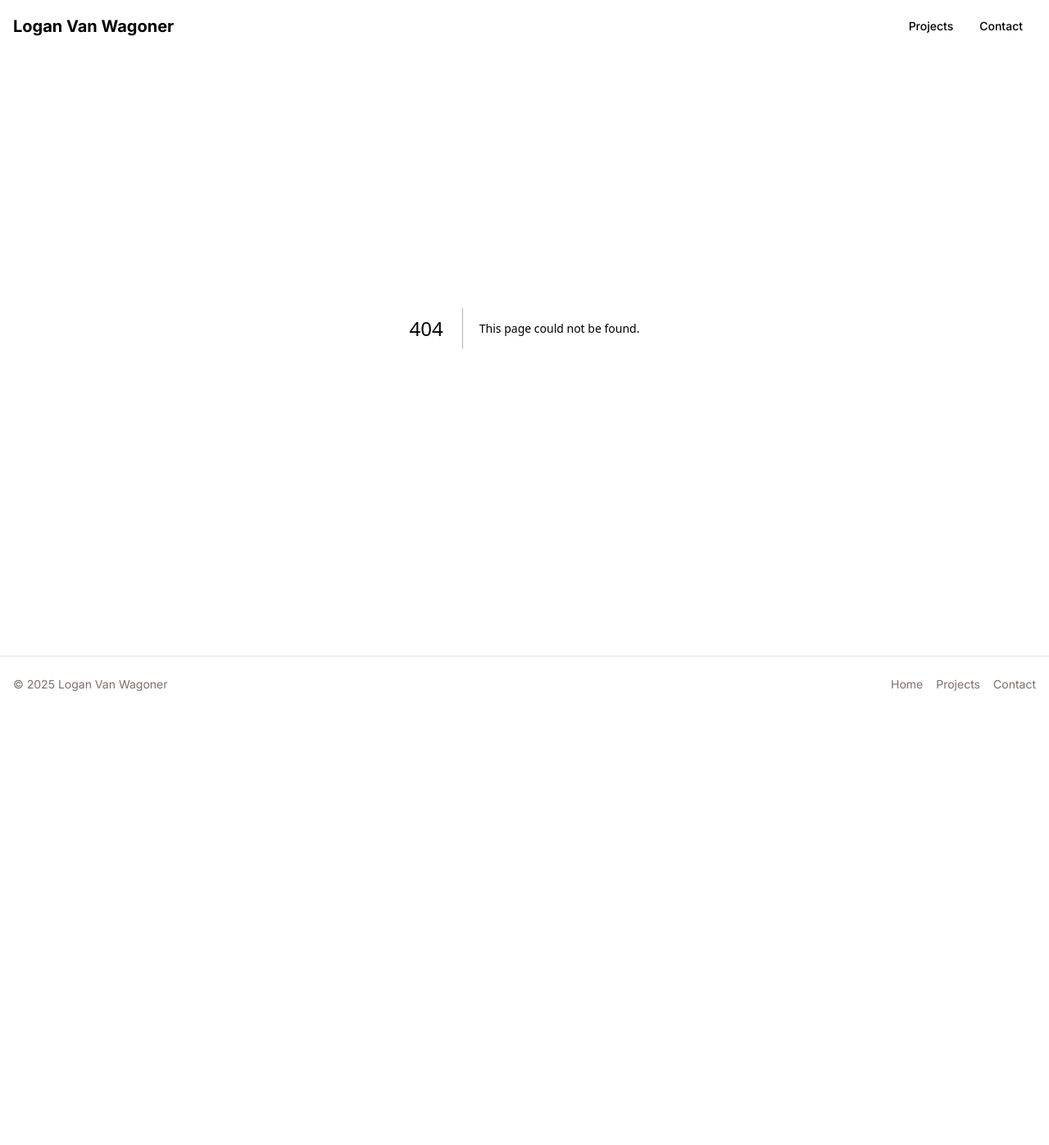
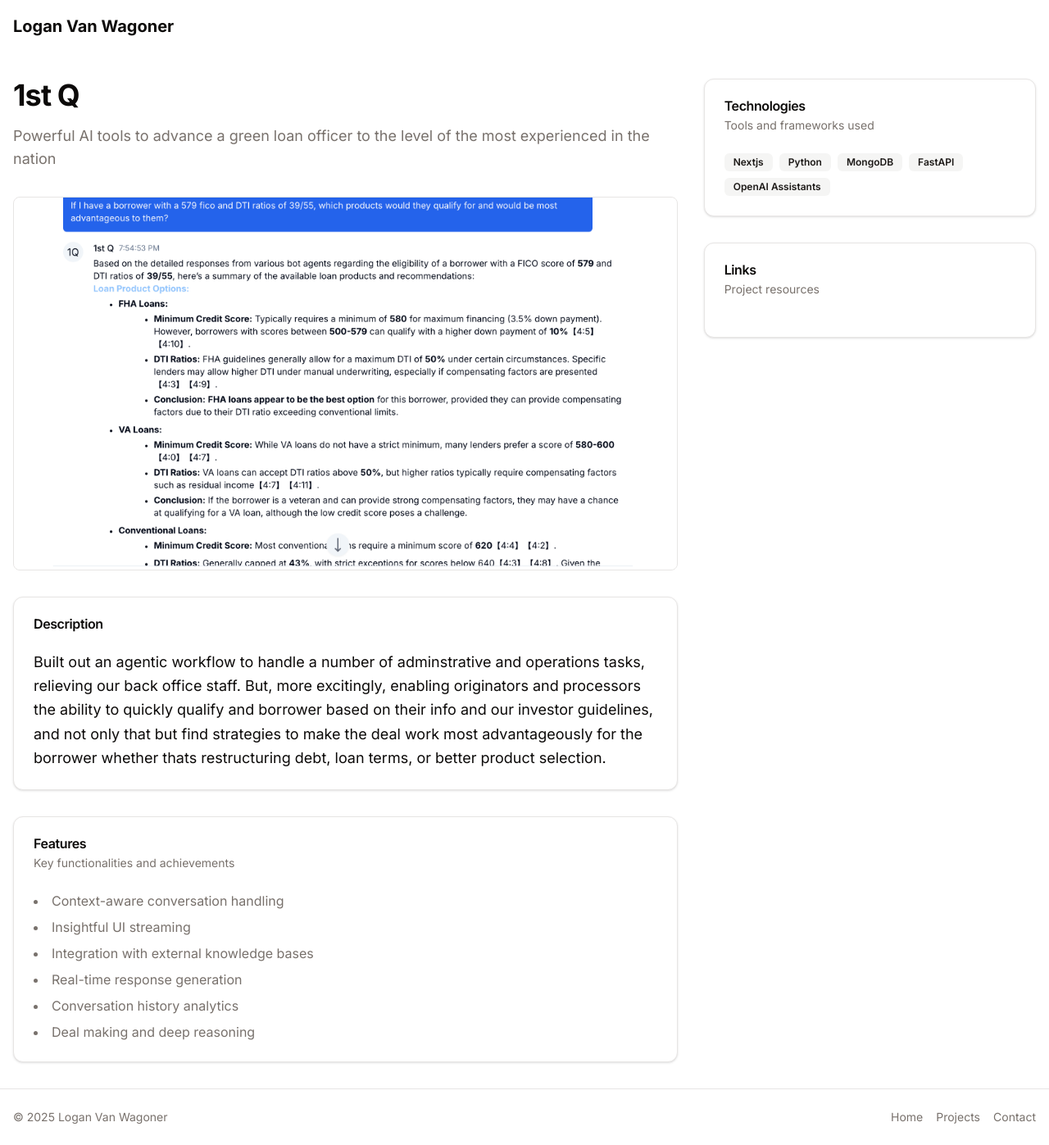
Before and after one commit to lgvw3/logan-vw, a Next.js app: page /projects/1st-q in a window 1280 px wide. Before the commit this address had no page. Shown: the whole page at 82% size. Before the commit the page ends 869 px from the top, so only its background shows below. Built offline with nearby package versions, Linux system fonts and the light colour scheme.

Commit message:
projects page for more details

```diff
--- /dev/null
+++ b/app/projects/[id]/page.tsx
@@ -0,0 +1,140 @@
+import { notFound } from "next/navigation"
+import Image from "next/image"
+import { Github, Globe } from 'lucide-react'
+import Link from "next/link"
+
+import { Button } from "@/components/ui/button"
+import { Card, CardContent, CardDescription, CardHeader, CardTitle } from "@/components/ui/card"
+import { Badge } from "@/components/ui/badge"
+import { projects } from "@/lib/projects/data"
+
+interface ProjectPageProps {
+  params: {
+    id: string
+  }
+}
+
+export async function generateStaticParams() {
+  return projects.map((project) => ({
+    id: project.id,
+  }))
+}
+
+export async function generateMetadata({ params }: ProjectPageProps) {
+  const project = projects.find((p) => p.id === params.id)
+
+  if (!project) {
+    return {
+      title: "Project Not Found",
+    }
+  }
+
+  return {
+    title: project.title,
+    description: project.summary || project.description,
+  }
+}
+
+export default function Page({ params }: ProjectPageProps) {
+  const project = projects.find((p) => p.id === params.id)
+
+  if (!project) {
+    notFound()
+  }
+
+  return (
+    <div className="container pt-24 mx-auto px-4 py-8">
+
+      <div className="grid gap-8 lg:grid-cols-[2fr,1fr]">
+        <div className="space-y-8">
+          <div>
+            <h1 className="text-4xl font-bold tracking-tight">{project.title}</h1>
+            {project.summary && (
+              <p className="mt-4 text-lg text-muted-foreground">{project.summary}</p>
+            )}
+          </div>
+
+          {project.image && (
+            <div className="relative aspect-video overflow-hidden rounded-lg border bg-muted">
+              <Image
+                src={project.image}
+                alt={project.title}
+                fill
+                className="object-cover"
+                priority
+              />
+            </div>
+          )}
+
+          <Card>
+            <CardHeader>
+              <CardTitle>Description</CardTitle>
+            </CardHeader>
+            <CardContent>
+              <p className="text-lg leading-relaxed">{project.description}</p>
+            </CardContent>
+          </Card>
+
+          <Card>
+            <CardHeader>
+              <CardTitle>Features</CardTitle>
+              <CardDescription>Key functionalities and achievements</CardDescription>
+            </CardHeader>
+            <CardContent>
+              <ul className="list-inside list-disc space-y-2">
+                {project.features.map((feature, index) => (
+                  <li key={index} className="text-muted-foreground">
+                    {feature}
+                  </li>
+                ))}
+              </ul>
+            </CardContent>
+          </Card>
+        </div>
+
+        <div className="space-y-8">
+          <Card>
+            <CardHeader>
+              <CardTitle>Technologies</CardTitle>
+              <CardDescription>Tools and frameworks used</CardDescription>
+            </CardHeader>
+            <CardContent>
+              <div className="flex flex-wrap gap-2">
+                {project.technologies.map((tech) => (
+                  <Badge key={tech} variant="secondary">
+                    {tech}
+                  </Badge>
+                ))}
+              </div>
+            </CardContent>
+          </Card>
+
+          <Card>
+            <CardHeader>
+              <CardTitle>Links</CardTitle>
+              <CardDescription>Project resources</CardDescription>
+            </CardHeader>
+            <CardContent className="space-y-4">
+              {project.github && (
+                <Button asChild className="w-full">
+                  <Link href={project.github}>
+                    <Github className="mr-2 h-4 w-4" />
+                    View Source Code
+                  </Link>
+                </Button>
+              )}
+              {project.demo && (
+                <Button asChild variant="secondary" className="w-full">
+                  <Link href={project.demo}>
+                    <Globe className="mr-2 h-4 w-4" />
+                    Live Demo
+                  </Link>
+                </Button>
+              )}
+            </CardContent>
+          </Card>
+        </div>
+      </div>
+    </div>
+  )
+}
--- /dev/null
+++ b/app/projects/not-found.tsx
@@ -0,0 +1,17 @@
+import Link from "next/link"
+
+import { Button } from "@/components/ui/button"
+
+export default function NotFound() {
+  return (
+    <div className="container mx-auto flex min-h-[calc(100vh-4rem)] flex-col items-center justify-center gap-4 px-4 py-16 text-center">
+      <h1 className="text-4xl font-bold">Project Not Found</h1>
+      <p className="text-lg text-muted-foreground">
+        The project you are looking for does not exist or has been removed.
+      </p>
+      <Button asChild>
+        <Link href="/#projects">Back to Projects</Link>
+      </Button>
+    </div>
+  )
+}
--- a/components/header.tsx
+++ b/components/header.tsx
@@ -5,8 +5,10 @@ import Link from "next/link"
 import { Button } from "@/components/ui/button"
 import { cn } from "@/lib/utils"
 import { Separator } from "./ui/separator"
+import { usePathname } from "next/navigation"
 
 export default function Header() {
+    const pathname = usePathname()
     const [isScrolled, setIsScrolled] = useState(false)
 
     useEffect(() => {
@@ -25,18 +27,29 @@ export default function Header() {
         )}>
             <div className="container mx-auto px-4">
                 <div className="flex h-16 items-center justify-between">
-                    <Link href="#top" className="text-lg md:text-xl font-bold hover:text-primary">
+                    <Link
+                        href={pathname.startsWith('/projects') ? '/' : "#top"}
+                        className="text-lg md:text-xl font-bold hover:text-primary"
+                    >
                         Logan <span className="text-nowrap">Van Wagoner</span>
                     </Link>
                     <Separator orientation="vertical" className="ml-2 md:hidden" />
+                    {
+                        pathname.startsWith('/projects') ? null
+                        :
                         <nav className="flex">
                             <Button variant="ghost" asChild>
-                            <Link href="#projects">Projects</Link>
+                                <Link
+                                    href={pathname.startsWith('/projects') ? '/' : "/#projects"}
+                                >Projects</Link>
                             </Button>
                             <Button variant="ghost" asChild>
-                            <Link href="#contact">Contact</Link>
+                                <Link
+                                    href={pathname.startsWith('/projects') ? '/' : "/#contact"}
+                                >Contact</Link>
                             </Button>
                         </nav>
+                    }
                 </div>
             </div>
         </header>
--- a/components/projects-section.tsx
+++ b/components/projects-section.tsx
@@ -12,6 +12,7 @@ import Image from "next/image"
 import { Brain, Car, DollarSignIcon } from 'lucide-react'
 import { cn } from "@/lib/utils"
 import { buttonVariants } from "./ui/button"
+import Link from "next/link"
 
 const projects = [
     {
@@ -22,7 +23,8 @@ const projects = [
         icon: Car,
         featured: true,
         video: '/drive-vid.mov?height=300&width=400',
-        link: 'https://github.com/lgvw3/CarGOSPACE'
+        link: 'https://github.com/lgvw3/CarGOSPACE',
+        details: '/self-driving-car'
     },
     {
         title: "1st Q",
@@ -30,14 +32,16 @@ const projects = [
         image: "/1st-q.png?height=200&width=300",
         technologies: ["OpenAI", "FastAPI", "Nextjs", "MongoDB", "Typescript"],
         icon: Brain,
-        video: '/1st-q-vid.mov'
+        video: '/1st-q-vid.mov',
+        details: '/1st-q'
     },
     {
         title: "Profitability Tool",
         description: "Data pipelines, org trees, and advanced tools for branch profitability management for both branch and compnay leaders.",
         image: "/profitability-shot.png?height=200&width=300",
         technologies: ["Nextjs", "Typescript", "Python", "MongoDB", "Data Pipelines"],
-        icon: DollarSignIcon
+        icon: DollarSignIcon,
+        details: '/profitability-tool'
     },
 ]
 
@@ -108,9 +112,9 @@ export default function ProjectsSection() {
                                         }
                                     </div>
                                 </CardContent>
+                                <CardFooter>
                                 {
                                     project.link && (
-                                        <CardFooter>
                                         <a
                                             className={buttonVariants({variant: 'link'})}
                                             href={project.link}
@@ -119,9 +123,15 @@ export default function ProjectsSection() {
                                         >
                                             Repo
                                         </a>
-                                        </CardFooter>
                                     )
                                 }
+                                <Link
+                                    href={'/projects' + project.details}
+                                    className={buttonVariants({variant: 'default'})}
+                                >
+                                    Details
+                                </Link>
+                                </CardFooter>
                             </Card>
                         ))
                     }
--- /dev/null
+++ b/lib/projects/data.ts
@@ -0,0 +1,54 @@
+import { Project } from "./definitions";
+
+export const projects: Project[] = [
+  {
+    id: "self-driving-car",
+    title: "Self-Driving Car Project",
+    summary: "An autonomous vehicle simulation using reinforcement learning in Unity",
+    description: "Using reinforcement learning to navigate a 2d road environments in Unity. I have been using curriculum training to advanced the agents ability to handle difficult tasks. Currently I have trained the agent successfully with a number of scenes. My next steps are to code the training algorithms rather than use ML Agents.",
+    technologies: ["Python", "TensorFlow", "Unity ML-Agents", "PyTorch", "C#"],
+    features: [
+      "Implemented curriculum learning for soft curve navigation",
+      "Trained using Unity ML-Agents with progressive difficulty",
+      "Analyzed performance with TensorBoard visualizations",
+      "Integrated real-time visualization tools"
+    ],
+    image: "/self-drive.png?height=600&width=800",
+    github: 'https://github.com/lgvw3/CarGOSPACE',
+    //demo: "https://your-demo-link.com",
+  },
+  {
+    id: "1st-q",
+    title: "1st Q",
+    summary: "Powerful AI tools to advance a green loan officer to the level of the most experienced in the nation",
+    description: "Built out an agentic workflow to handle a number of adminstrative and operations tasks, relieving our back office staff. But, more excitingly, enabling originators and processors the ability to quickly qualify and borrower based on their info and our investor guidelines, and not only that but find strategies to make the deal work most advantageously for the borrower whether thats restructuring debt, loan terms, or better product selection.",
+    technologies: ["Nextjs", "Python", "MongoDB", "FastAPI", "OpenAI Assistants"],
+    features: [
+      "Context-aware conversation handling",
+      "Insightful UI streaming",
+      "Integration with external knowledge bases",
+      "Real-time response generation",
+      "Conversation history analytics",
+      "Deal making and deep reasoning"
+    ],
+    image: "/1st-q.png?height=600&width=800",
+    //github: "https://github.com/lgvw3",
+  },
+  {
+    id: "profitability-tool",
+    title: "Profitability Tool",
+    summary: "Enabling corporate and branch leaders to lead branches profitability in a way we never could before",
+    description: "This is one of, if not the largest project I've ever built. When I started working here, we had only one way of getting insights into branch performance and profitability, and even that wasn't a complete reporting. So, I built out pipelines from our major 3rd party apps and services, including a pipeline to summarize all accounting data, an org tree, and a guided accountability and budgeting tool. The tool was only part of the equation, I also had to train our sales leaders and their direct reports for several months on how to properly conduct these accountability sessions and to make effective plans, but we are, bit by bit, improving profitability company wide.",
+    technologies: ["Nextjs", "Python", "MongoDB", "Data Pipelines", "3rd Party Integrations", "Recharts", "Cron Jobs", "Ubuntu Server Management", "Java"],
+    features: [
+      "Well architected data pipelines, started to get a lot better after v2 and v3",
+      "Clear and powerful data exploration",
+      "Planning and reporting tools",
+      "Easy to understand dashboards to stay ontop of it all",
+      "Insights into our company we never had before",
+      "Improved leadership action and accountability"
+    ],
+    image: "/profitability-shot.png?height=600&width=800",
+    //github: "https://github.com/lgvw3",
+  },
+]
--- /dev/null
+++ b/lib/projects/definitions.ts
@@ -0,0 +1,11 @@
+export interface Project {
+    id: string
+    title: string
+    description: string
+    summary?: string
+    technologies: string[]
+    features: string[]
+    image?: string
+    github?: string
+    demo?: string
+}
```
Lines whose indentation alone changed are shown as unchanged.
